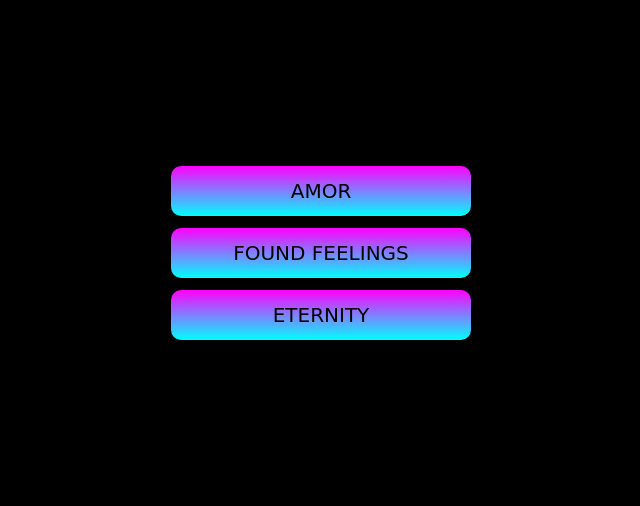
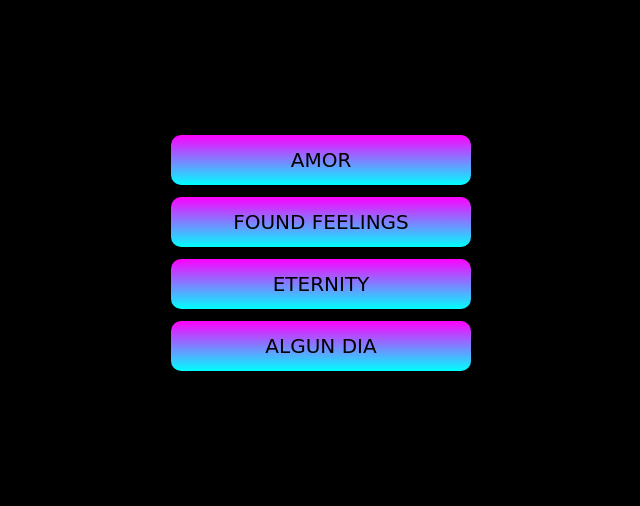
Before and after one commit to 2d3a4l2b8y3g4a5b8y256254826874429love/2d3a4l2b8y3g4a5b8y256254826874429love.github.io, a plain HTML site: page canciones.html in a window 1280 px wide. Shown: the part 147-653 px from the top of the page, without its empty margins (319-959 px from the left). Drawn offline with Linux system fonts and the light colour scheme; a web font is replaced by a local one.

Commit message:
Update canciones.html

```diff
--- a/canciones.html
+++ b/canciones.html
@@ -104,6 +104,10 @@
 						href="https://drive.google.com/file/d/1ECFuZG4e1QODrBv1lSHU1oPmV9IC_8L4/view?usp=sharing"
 						><button>ETERNITY</button></a
 					>
+					<a
+						href="https://drive.google.com/file/d/1Q83B1GSUg6cnMDYWXnZ_mLBC7j07l0W0/view?usp=sharing"
+						><button>ALGUN DIA</button></a
+					>
 				</div>
 			</div>
 		</main>
```
